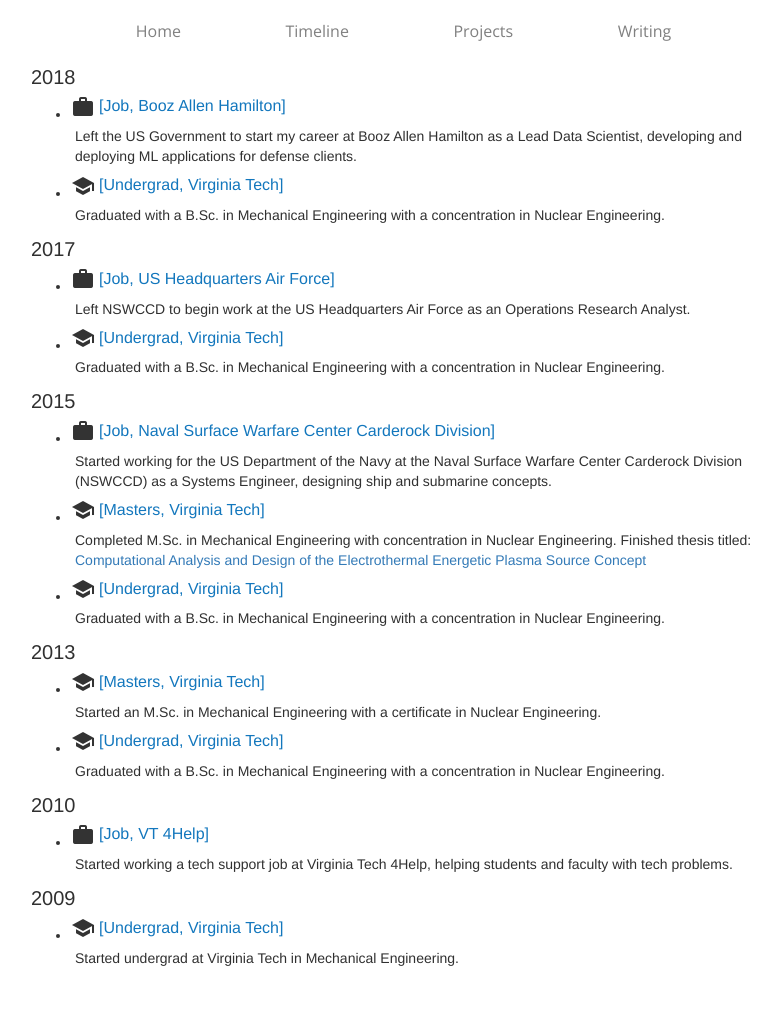
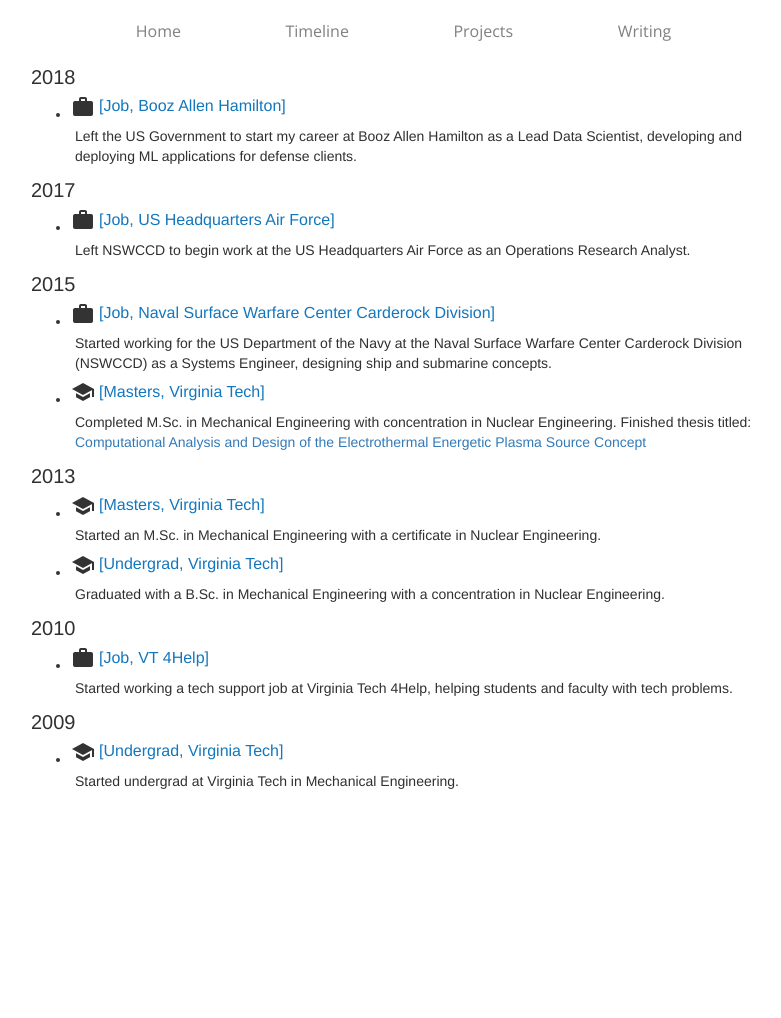
Before and after one commit to shawnmittal/azure_personal_website, a Flask app: page /timeline in a window 1280 px wide. Shown: the whole page, without its empty margins (234-1015 px from the left). After the commit the page ends 789 px from the top, so only its background shows below. Run offline with Flask 2, Linux system fonts and the light colour scheme; some libraries are stand-ins or nearby versions.

Commit message:
fixed errors in timeline

```diff
--- a/website/templates/timeline.html
+++ b/website/templates/timeline.html
@@ -25,15 +25,6 @@
                             applications for defense clients.
                         </span>
                     </li>
-                    <li>
-                        <div class="icon-title">
-                            <i class="tiny material-icons">school</i>
-                            <a href="/timeline" class="title">[Undergrad, Virginia Tech]</a>
-                        </div>
-                        <span class="content">
-                            Graduated with a B.Sc. in Mechanical Engineering with a concentration in Nuclear Engineering.
-                        </span>
-                    </li>
                 </ul>
                 <span class="date">2017</span>
                 <ul>
@@ -44,15 +35,6 @@
                         </div>
                         <span class="content">
                             Left NSWCCD to begin work at the US Headquarters Air Force as an Operations Research Analyst.
-                        </span>
-                    </li>
-                    <li>
-                        <div class="icon-title">
-                            <i class="tiny material-icons">school</i>
-                            <a href="/timeline" class="title">[Undergrad, Virginia Tech]</a>
-                        </div>
-                        <span class="content">
-                            Graduated with a B.Sc. in Mechanical Engineering with a concentration in Nuclear Engineering.
                         </span>
                     </li>
                 </ul>
@@ -77,15 +59,6 @@
                             Completed M.Sc. in Mechanical Engineering with concentration in Nuclear Engineering.
                             Finished thesis titled: <a href="https://vtechworks.lib.vt.edu/handle/10919/52705">
                             Computational Analysis and Design of the Electrothermal Energetic Plasma Source Concept</a>
-                        </span>
-                    </li>
-                    <li>
-                        <div class="icon-title">
-                            <i class="tiny material-icons">school</i>
-                            <a href="/timeline" class="title">[Undergrad, Virginia Tech]</a>
-                        </div>
-                        <span class="content">
-                            Graduated with a B.Sc. in Mechanical Engineering with a concentration in Nuclear Engineering.
                         </span>
                     </li>
                 </ul>
```
